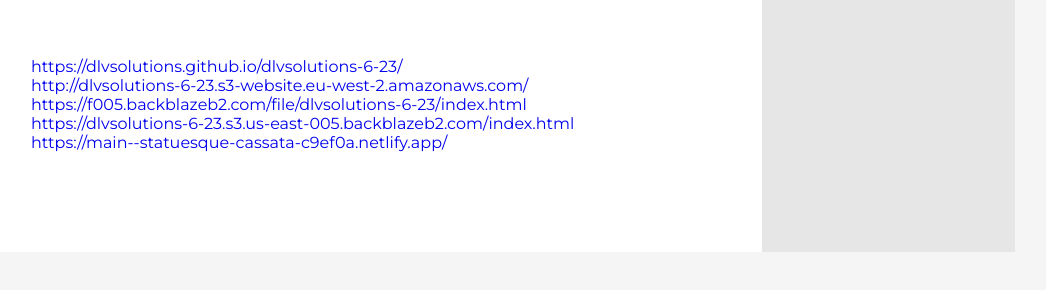
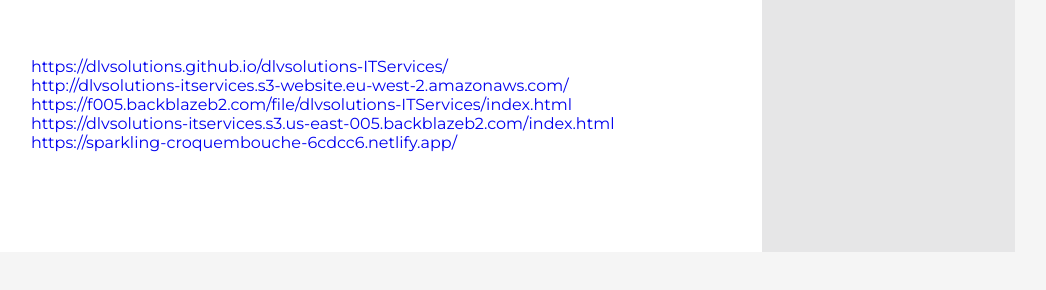
Before and after one commit to dlvsolutions/dlvsolutions-ITServices, a plain HTML site: page index.html in a window 1280 px wide. Shown: the part 5131-5421 px from the top of the page, without its empty margins (137-1183 px from the left). Drawn offline with Linux system fonts and the light colour scheme.

Commit message:
Add files via upload

```diff
--- a/index.html
+++ b/index.html
@@ -126,11 +126,11 @@
 
             <!--CSLinks-->
             <section>
-                <a target="_blank" href="https://dlvsolutions.github.io/dlvsolutions-6-23/">https://dlvsolutions.github.io/dlvsolutions-6-23/</a><br>
-                <a target="_blank" href="http://dlvsolutions-6-23.s3-website.eu-west-2.amazonaws.com/">http://dlvsolutions-6-23.s3-website.eu-west-2.amazonaws.com/</a><br>
-                <a target="_blank" href="https://f005.backblazeb2.com/file/dlvsolutions-6-23/index.html">https://f005.backblazeb2.com/file/dlvsolutions-6-23/index.html</a><br>
-                <a target="_blank" href="https://dlvsolutions-6-23.s3.us-east-005.backblazeb2.com/index.html">https://dlvsolutions-6-23.s3.us-east-005.backblazeb2.com/index.html</a><br>
-                <a target="_blank" href="https://main--statuesque-cassata-c9ef0a.netlify.app/">https://main--statuesque-cassata-c9ef0a.netlify.app/</a><br>
+                <a target="_blank" href="https://dlvsolutions.github.io/dlvsolutions-ITServices/">https://dlvsolutions.github.io/dlvsolutions-ITServices/</a><br>
+                <a target="_blank" href="http://dlvsolutions-itservices.s3-website.eu-west-2.amazonaws.com/">http://dlvsolutions-itservices.s3-website.eu-west-2.amazonaws.com/</a><br>
+                <a target="_blank" href="https://f005.backblazeb2.com/file/dlvsolutions-ITServices/index.html">https://f005.backblazeb2.com/file/dlvsolutions-ITServices/index.html</a><br>
+                <a target="_blank" href="https://dlvsolutions-itservices.s3.us-east-005.backblazeb2.com/index.html">https://dlvsolutions-itservices.s3.us-east-005.backblazeb2.com/index.html</a><br>
+                <a target="_blank" href="https://sparkling-croquembouche-6cdcc6.netlify.app/">https://sparkling-croquembouche-6cdcc6.netlify.app/</a><br>
             </section>
 
         </div>
```
